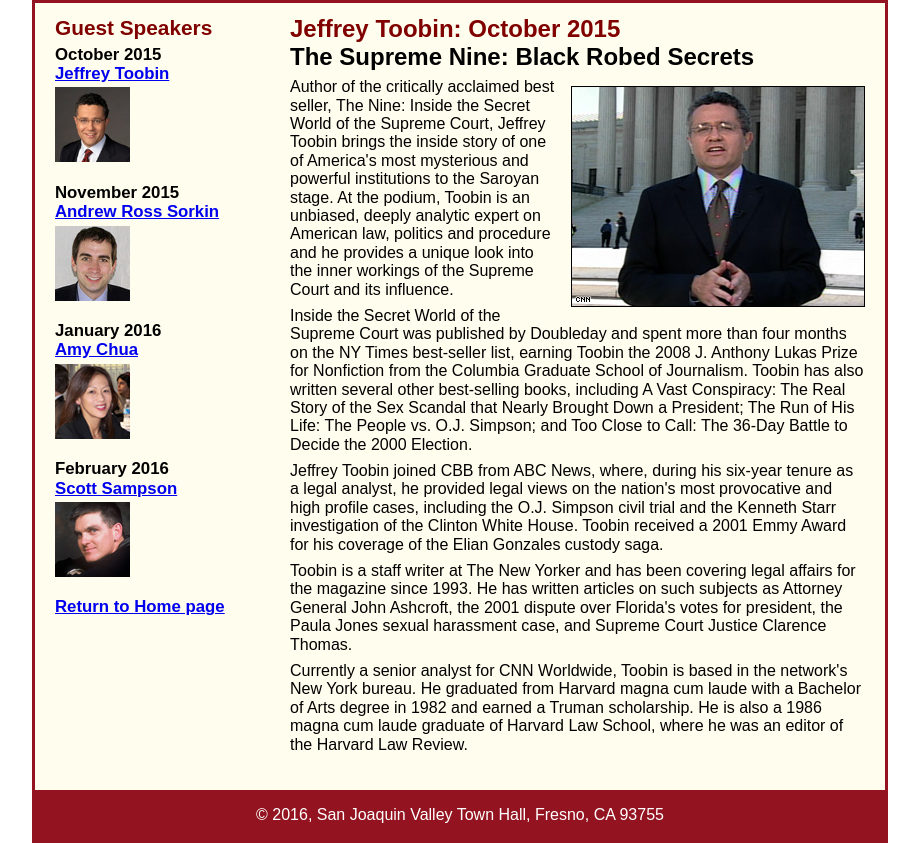
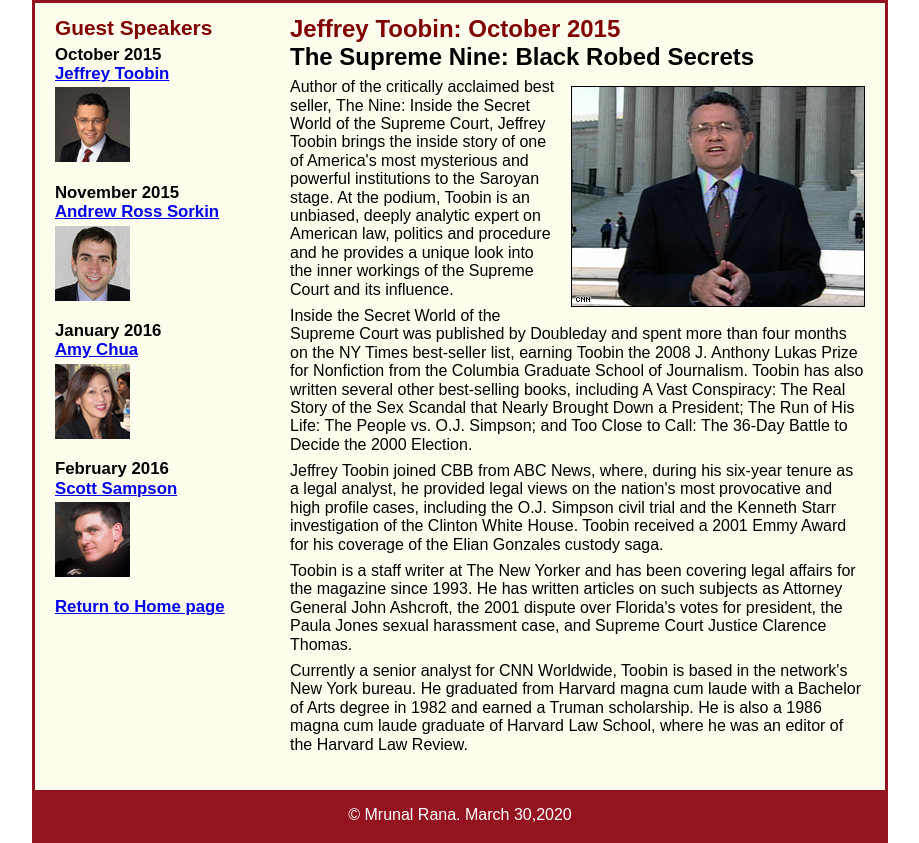
Before and after one commit to mkr35/A12, a plain HTML site: page speakers/toobin.html in a window 1280 px wide. Shown: the part 115-958 px from the top of the page, without its empty margins (180-1099 px from the left). Drawn offline with nearby package versions, Linux system fonts and the light colour scheme.

Commit message:
Update toobin.html

```diff
--- a/speakers/toobin.html
+++ b/speakers/toobin.html
@@ -69,7 +69,7 @@
 		</aside>
 	</main>
 	<footer>
-		<p>&copy; 2016, San Joaquin Valley Town Hall, Fresno, CA 93755</p>
+		<p>&copy; Mrunal Rana. March 30,2020</p>
 	</footer>
 </body>
 </html>
```
